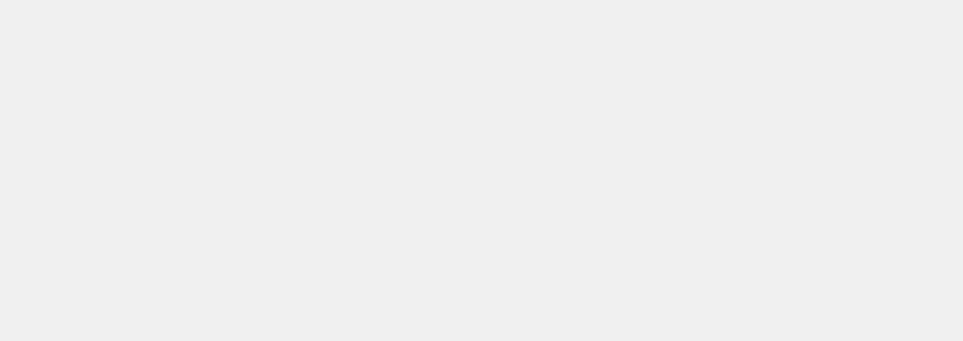
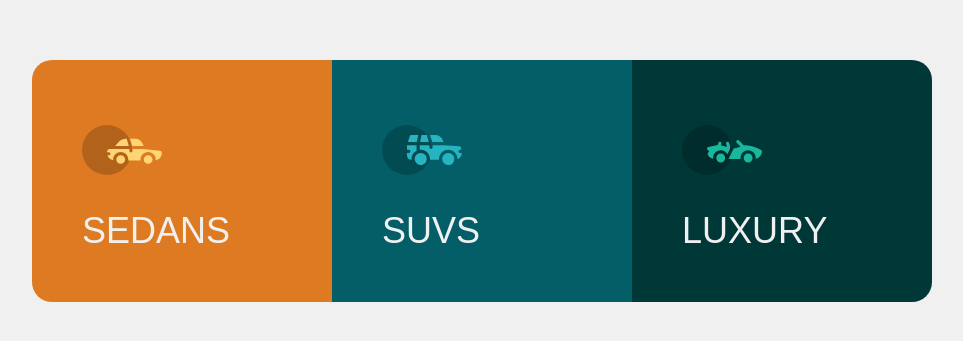
Before and after one commit to sparklaunch/Three-Column-Preview-Card-Component, a Next.js app: page / in a window 1280 px wide. Shown: the part 219-560 px from the top of the page, without its empty margins (158-1121 px from the left). Built offline with nearby package versions, Linux system fonts and the light colour scheme; a web font is replaced by a local one.

Commit message:
아이템 데이터 구조 수정 및 GridItem 컴포넌트에 이미지와 제목 추가

```diff
--- a/db.json
+++ b/db.json
@@ -1,24 +1,24 @@
 {
 	"items": [
 		{
-			"color": "sedan",
+			"color": "sedans",
 			"content": "Choose a sedan for its affordability and excellent fuel economy. Ideal for cruising in the city or on your next road trip.",
 			"icon": "sedans.svg",
-			"id": 0,
+			"id": "0",
 			"title": "SEDANS"
 		},
 		{
 			"color": "suvs",
 			"content": "Take an SUV for its spacious interior, power, and versatility. Perfect for your next family vacation and off-road adventures.",
 			"icon": "suvs.svg",
-			"id": 1,
+			"id": "1",
 			"title": "SUVS"
 		},
 		{
 			"color": "luxury",
 			"content": "Cruise in the best car brands without the bloated prices. Enjoy the enhanced comfort of a luxury rental and arrive in style.",
 			"icon": "luxury.svg",
-			"id": 2,
+			"id": "2",
 			"title": "LUXURY"
 		}
 	]
--- a/src/app/Home.module.css
+++ b/src/app/Home.module.css
@@ -1,6 +1,6 @@
 .main {
 	display: grid;
-	grid-template-columns: repeat(3, 1fr);
-	width: 900px;
-	border-radius: 10px;
+	grid-template-columns: repeat(3, 300px);
+	border-radius: 20px;
+	overflow: hidden;
 }
--- a/src/app/page.tsx
+++ b/src/app/page.tsx
@@ -1,14 +1,15 @@
 "use client";
 
 import { useEffect, useState } from "react";
+import { items } from "../../db.json";
 import Item from "../domain/item/Item";
 import GridItem from "../features/items/ui/GridItem";
 import styles from "./Home.module.css";
 
 export default function Home() {
-	const [items, setItems] = useState<Item[]>([]);
+	const [gridItems, setGridItems] = useState<Item[]>([]);
 	useEffect(() => {
-		setItems(items);
+		setGridItems(items);
 	}, []);
 	return (
 		<main className={styles.main}>
--- a/src/features/items/ui/GridItem.module.css
+++ b/src/features/items/ui/GridItem.module.css
@@ -1,4 +1,16 @@
 .section {
 	display: flex;
 	flex-direction: column;
+	padding: 50px;
+	gap: 20px;
 }
+
+.icon {
+	object-fit: contain;
+}
+
+.title {
+	color: var(--color-text);
+	font-size: 36px;
+	font-weight: 500;
+}
--- a/src/features/items/ui/GridItem.tsx
+++ b/src/features/items/ui/GridItem.tsx
@@ -1,6 +1,23 @@
 import Item from "@/src/domain/item/Item";
+import Image from "next/image";
 import styles from "./GridItem.module.css";
 
 export default function GridItem({ item }: { item: Item }) {
-	return <section className={styles.section}></section>;
+	return (
+		<section
+			className={styles.section}
+			style={{
+				backgroundColor: `var(--color-${item.color})`
+			}}
+		>
+			<Image
+				src={`/assets/images/${item.icon}`}
+				alt={item.title}
+				width={80}
+				height={80}
+				className={styles.icon}
+			/>
+			<h2 className={styles.title}>{item.title}</h2>
+		</section>
+	);
 }
```
